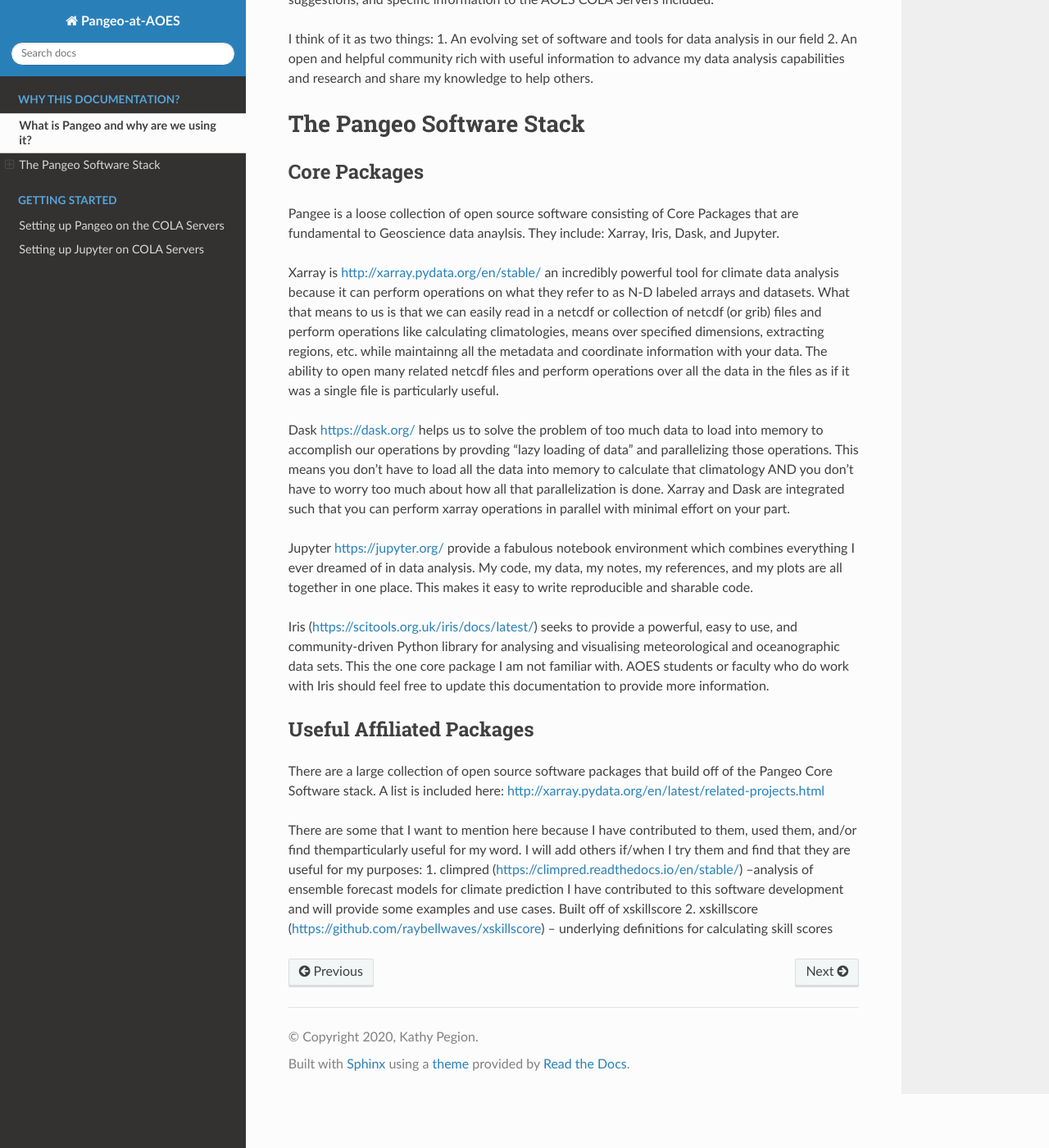
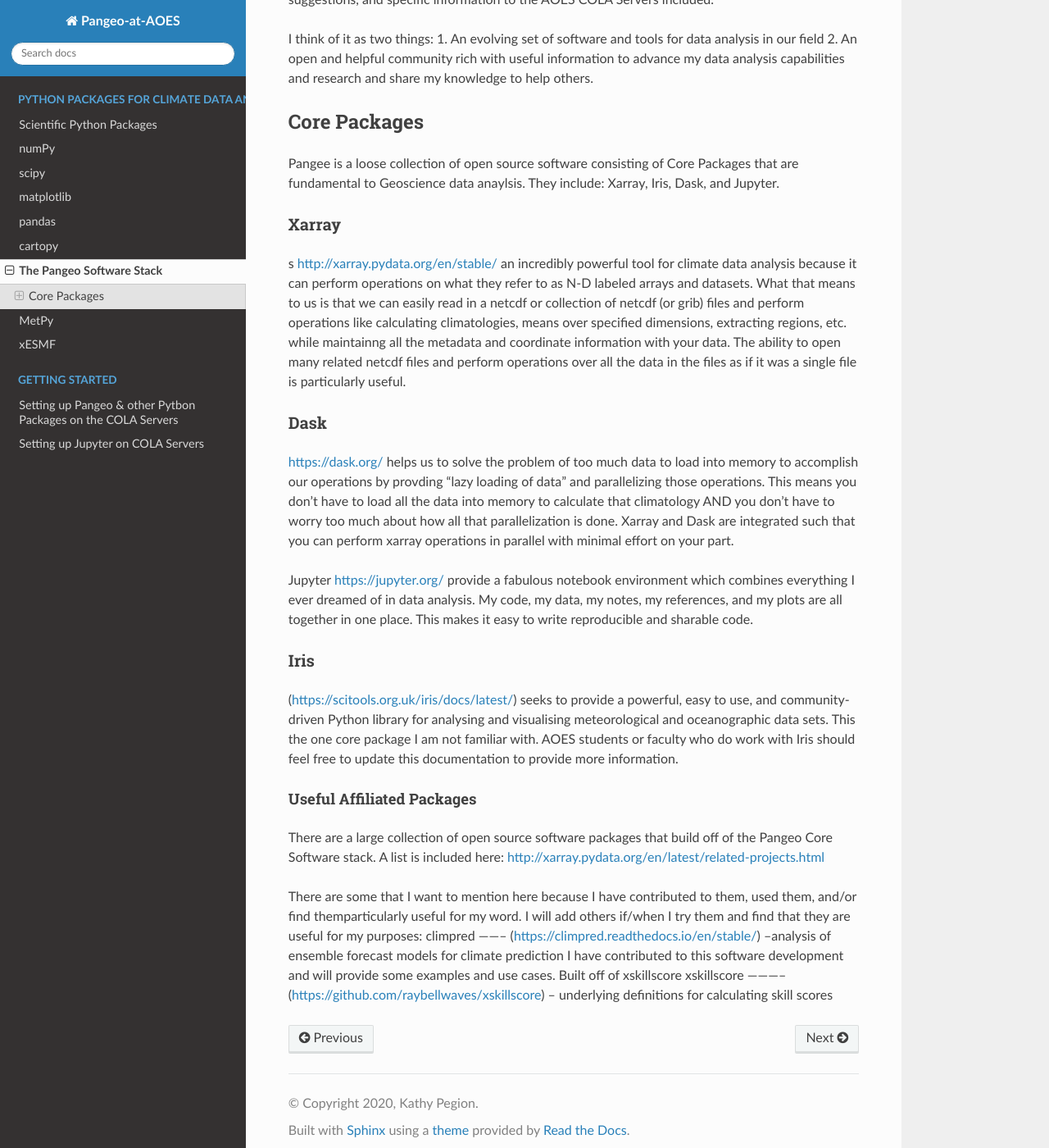
Before and after one commit to kpegion/Pangeo-at-AOES, a Sphinx documentation site: the page built from docs/source/what-is-pangeo.rst, in a window 1280 px wide and 1400 px high, scrolled down 220 px. Shown: the whole window at 82% size. Built offline with Sphinx 7.4.7 and the Read the Docs theme 2.0.0, drawn with Linux system fonts in a browser that asks for light colours; pages that are not in the unit, such as notebooks, are missing from menus; some of the changed text lies outside the part shown.

Commit message:
update docs

```diff
--- a/docs/source/index.rst
+++ b/docs/source/index.rst
@@ -19,8 +19,9 @@ Expectations Prior to these Tutorials
 
 .. toctree::
    :maxdepth: 2
-   :caption: Why this Documentation?
+   :caption: Python Packages for Climate Data Analysis
 
+   scientific-python-packages
    what-is-pangeo
    other-useful-python-packages
 
--- /dev/null
+++ b/docs/source/other-useful-python-packages.rst
@@ -0,0 +1,9 @@
+Some other useful Python Packages
+*********************************8
+
+
+MetPy
+#####
+
+xESMF
+#####
--- /dev/null
+++ b/docs/source/scientific-python-packages.rst
@@ -0,0 +1,17 @@
+Scientific Python Packages
+#############################
+
+numPy
+#####
+
+scipy
+#####
+
+matplotlib
+###########
+
+pandas
+######
+
+cartopy
+######
--- a/docs/source/setting-up-pangeo.rst
+++ b/docs/source/setting-up-pangeo.rst
@@ -1,5 +1,5 @@
-Setting up Pangeo on the COLA Servers
-######################################
+Setting up Pangeo & other Pytbon Packages  on the COLA Servers
+################################################################
 
 Now that we understand what Pangeo is and why we want to use it, let's talk about how to set it up and run it on the COLA servers.
 
--- a/docs/source/what-is-pangeo.rst
+++ b/docs/source/what-is-pangeo.rst
@@ -1,4 +1,4 @@
-What is Pangeo and why are we using it?
+The Pangeo Software Stack
 ###########################################
 
 [Pangeo](https://pangeo.io/index.html) describes itself as "A Community Platform for Big Data Geoscience".
@@ -8,20 +8,24 @@ I think of it as two things:
 1. An evolving set of software and tools for data analysis in our field
 2. An open and helpful community rich with useful information to advance my data analysis capabilities and research and share my knowledge to help others.
 
-The Pangeo Software Stack
-##########################
+Core Packages
+==============
 
-Core Packages
-**************
 Pangee is a loose collection of open source software consisting of Core Packages that are fundamental to Geoscience data anaylsis. They include: Xarray, Iris, Dask, and Jupyter.
 
-Xarray is http://xarray.pydata.org/en/stable/ an incredibly powerful tool for climate data analysis because it can perform operations on what they refer to as N-D labeled arrays and datasets.  What that means to us is that we can easily read in a netcdf or collection of netcdf (or grib) files and perform operations like calculating climatologies, means over specified dimensions, extracting regions, etc. while maintainng all the metadata and coordinate information with your data.  The ability to open many related netcdf files and perform operations over all the data in the files as if it was a single file is particularly useful.
+Xarray
+------
+s http://xarray.pydata.org/en/stable/ an incredibly powerful tool for climate data analysis because it can perform operations on what they refer to as N-D labeled arrays and datasets.  What that means to us is that we can easily read in a netcdf or collection of netcdf (or grib) files and perform operations like calculating climatologies, means over specified dimensions, extracting regions, etc. while maintainng all the metadata and coordinate information with your data.  The ability to open many related netcdf files and perform operations over all the data in the files as if it was a single file is particularly useful.
 
-Dask https://dask.org/ helps us to solve the problem of too much data to load into memory to accomplish our operations by provding "lazy loading of data" and parallelizing those operations.  This means you don't have to load all the data into memory to calculate that climatology AND you don't have to worry too much about how all that parallelization is done.  Xarray and Dask are integrated such that you can perform xarray operations in parallel with minimal effort on your part.
+Dask
+----
+https://dask.org/ helps us to solve the problem of too much data to load into memory to accomplish our operations by provding "lazy loading of data" and parallelizing those operations.  This means you don't have to load all the data into memory to calculate that climatology AND you don't have to worry too much about how all that parallelization is done.  Xarray and Dask are integrated such that you can perform xarray operations in parallel with minimal effort on your part.
 
 Jupyter https://jupyter.org/ provide a fabulous notebook environment which combines everything I ever dreamed of in data analysis.  My code, my data, my notes, my references, and my plots are all together in one place.  This makes it easy to write reproducible and sharable code.
 
-Iris (https://scitools.org.uk/iris/docs/latest/) seeks to provide a powerful, easy to use, and community-driven Python library for analysing and visualising meteorological and oceanographic data sets. This the one core package I am not familiar with.  AOES students or faculty who do work with Iris should feel free to update this documentation to provide more information.
+Iris
+-----
+(https://scitools.org.uk/iris/docs/latest/) seeks to provide a powerful, easy to use, and community-driven Python library for analysing and visualising meteorological and oceanographic data sets. This the one core package I am not familiar with.  AOES students or faculty who do work with Iris should feel free to update this documentation to provide more information.
 
 Useful Affiliated Packages
 ****************************
@@ -29,6 +33,10 @@ Useful Affiliated Packages
 There are a large collection of open source software packages that build off of the Pangeo Core Software stack. A list is included here: http://xarray.pydata.org/en/latest/related-projects.html
 
 There are some that I want to mention here because I have contributed to them, used them, and/or find themparticularly useful for my word.  I will add others if/when I try them and find that they are useful for my purposes:
-1. climpred (https://climpred.readthedocs.io/en/stable/) --analysis of ensemble forecast models for climate prediction
+climpred
+--------
+(https://climpred.readthedocs.io/en/stable/) --analysis of ensemble forecast models for climate prediction
 I have contributed to this software development and will provide some examples and use cases.  Built off of xskillscore
-2. xskillscore (https://github.com/raybellwaves/xskillscore) -- underlying definitions for calculating skill scores
+xskillscore
+-----------
+(https://github.com/raybellwaves/xskillscore) -- underlying definitions for calculating skill scores
```
